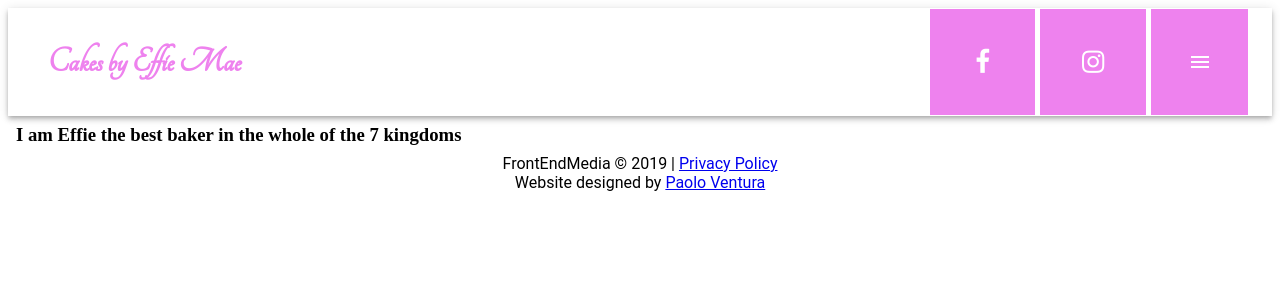
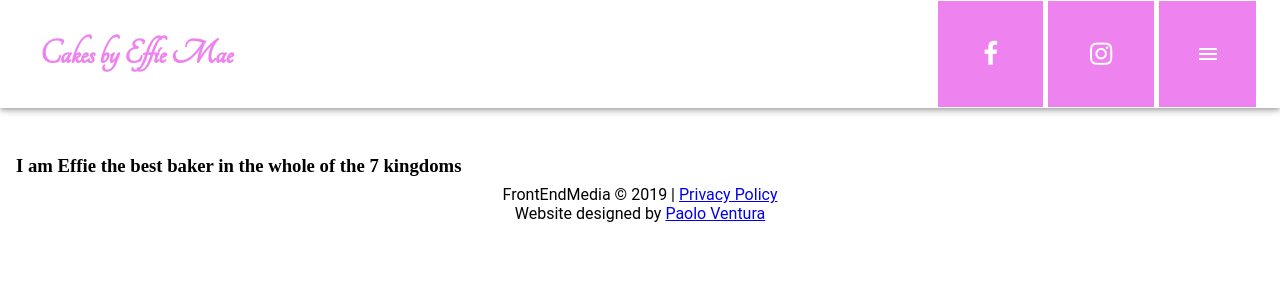
Before and after one commit to paolov1928/handmade-cakes, a React (Create React App) app: page /about in a window 1280 px wide. Shown: the top 300 px of the page. Built offline with nearby package versions, Linux system fonts and the light colour scheme.

Commit message:
the navbar is now fixed when scrolling through

```diff
--- a/src/App.css
+++ b/src/App.css
@@ -3,6 +3,18 @@ body {
   font-family: "Roboto", "Helvetica", "Arial", sans-serif;
   -webkit-font-smoothing: antialiased;
   -moz-osx-font-smoothing: grayscale;
+}
+#cssMenu {
+  position: fixed;
+  top: 0;
+  margin: auto;
+  left: 0;
+  right: 0;
+  width: 100%;
+  z-index: 1000;
+}
+#restOfContent {
+  padding-top: 11%;
 }
 
 .copy {
--- a/src/App.js
+++ b/src/App.js
@@ -8,9 +8,13 @@ import About from "./components/About"
 function App() {
   return (
     <Router>
-      <Navbar2 />
-      <Route exact path="/" component={Home} />
-      <Route exact path="/about" component={About} />
+      <div id="cssMenu">
+        <Navbar2 />
+      </div>
+      <div id="restOfContent">
+        <Route exact path="/" component={Home} />
+        <Route exact path="/about" component={About} />
+      </div>
     </Router>
   )
 }
--- a/src/components/Form.js
+++ b/src/components/Form.js
@@ -75,7 +75,18 @@ const Form = () => {
         onChange={e => onChange(e)}
         larger
       />
-      <Button>
+      <Button
+        onClick={() =>
+          fetch("http://localhost:1337/cakes", {
+            method: "post",
+            body: JSON.stringify(formData),
+            headers: {
+              Accept: "application/json",
+              "Content-Type": "application/json"
+            }
+          })
+        }
+      >
         <b>Submit</b>
       </Button>
     </Container>
```
Also changed, not shown: src/components/Navbar2.js (+29 -11 lines), 1 other file (tests, documents, lock files or other folders).
